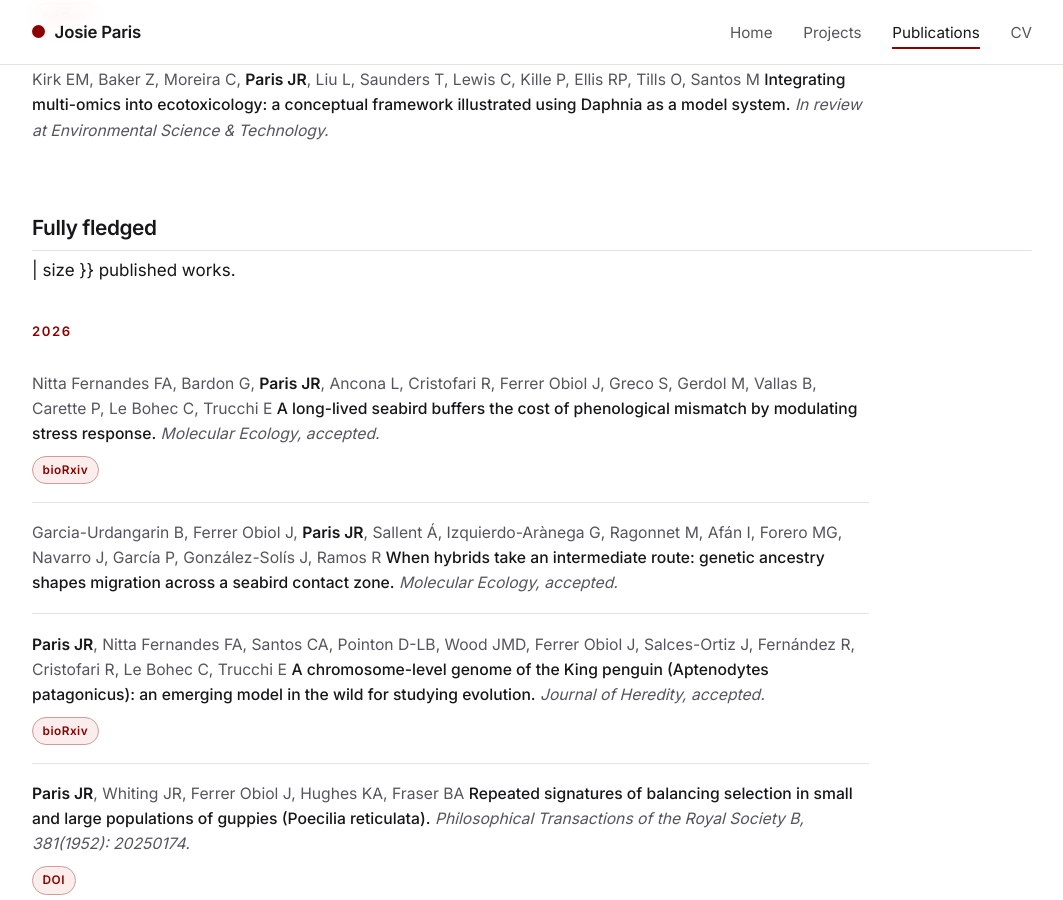
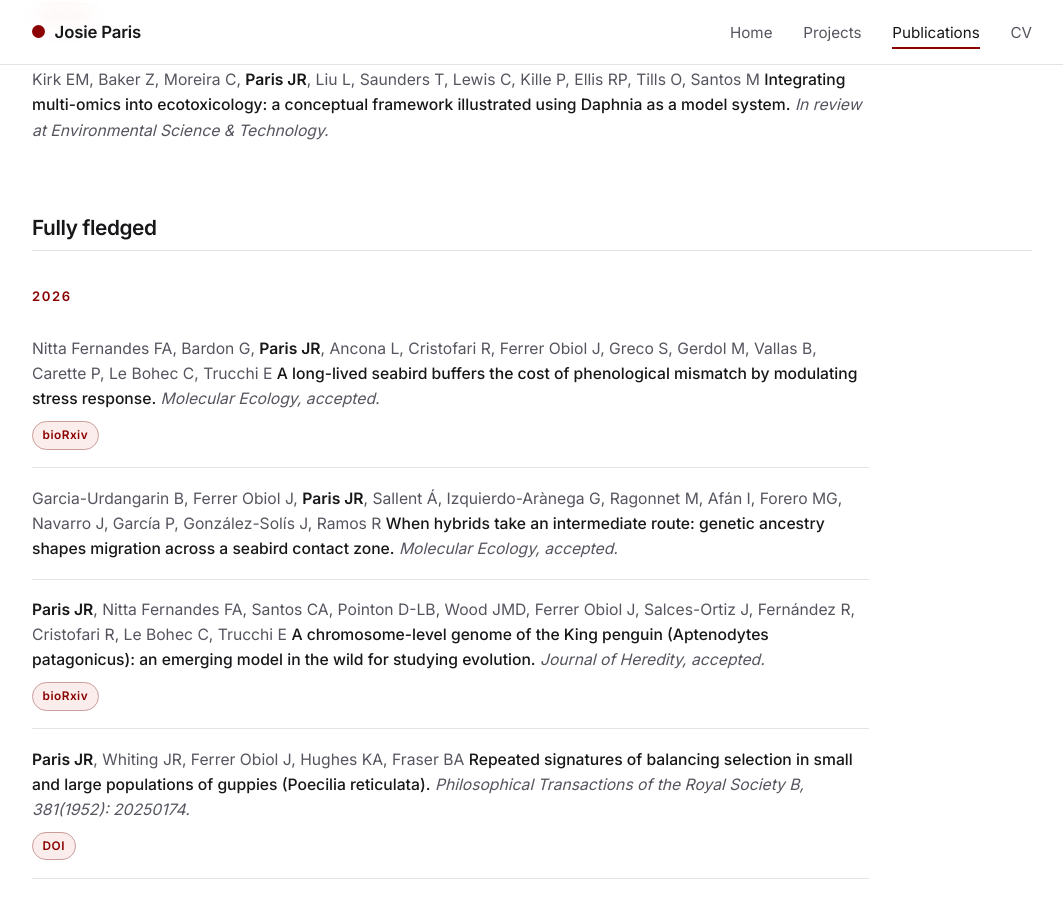
Before and after one commit to josieparis/josieparis.github.io, a Jekyll site: the page built from publications.html, in a window 1280 px wide and 900 px high, scrolled down 1550 px. Shown: the whole window, without its empty margins (108-1171 px from the left). Built offline with Jekyll 4.4.1, drawn with Linux system fonts in a browser that asks for light colours.

Commit message:
Remove stray template fragment on publications page
Co-Authored-By: Claude Opus 5 <noreply@anthropic.com>

```diff
--- a/publications.html
+++ b/publications.html
@@ -42,7 +42,7 @@ lede: Peer-reviewed papers, preprints, and work in progress.
 {%- endif -%}
 
 <section class="pub-section">
-  <h2 class="pub-section__title">Fully fledged</h2>| size }} published works.</p>
+  <h2 class="pub-section__title">Fully fledged</h2>
 
   {%- assign last_year = "" -%}
   {%- for pub in site.data.publications.published -%}
```
